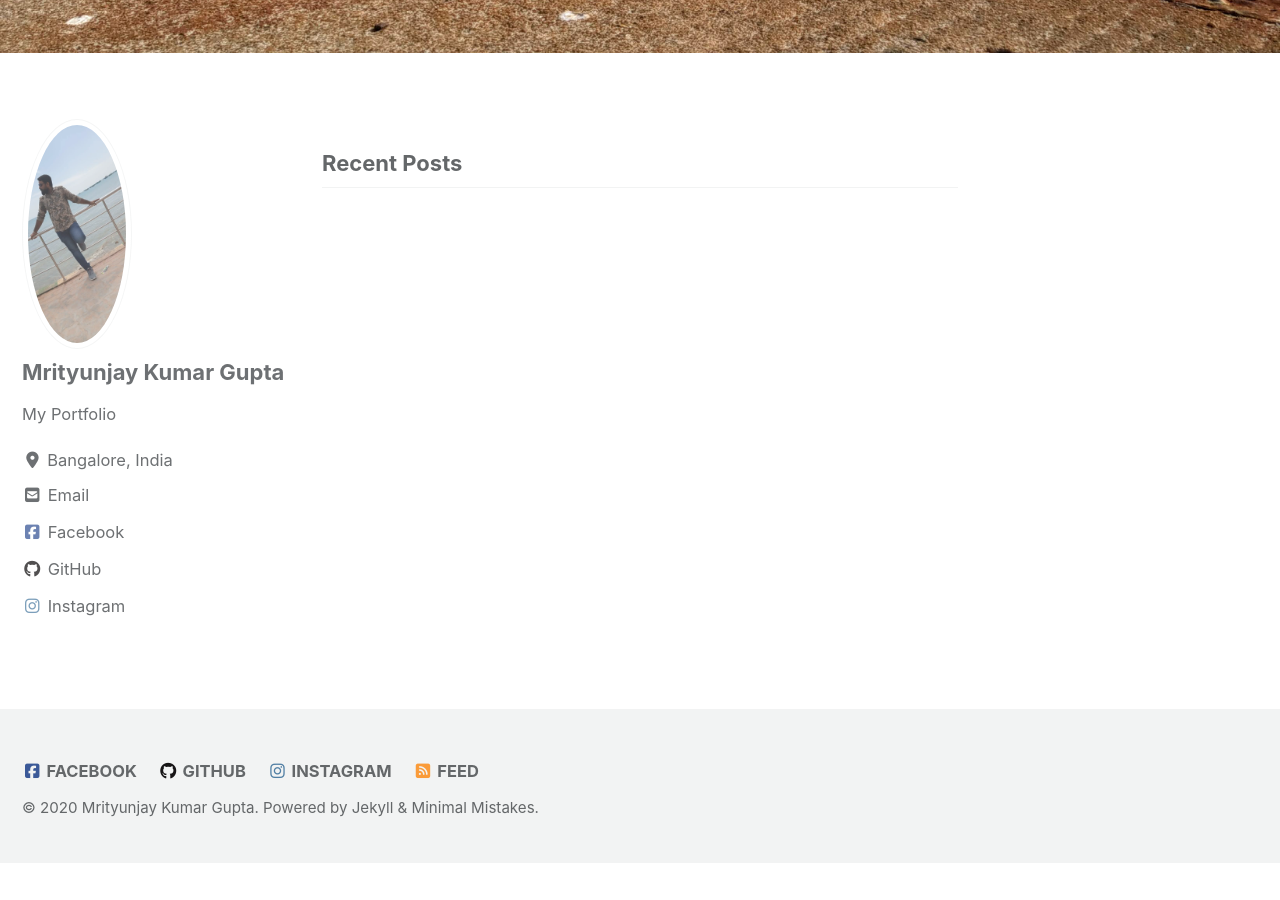
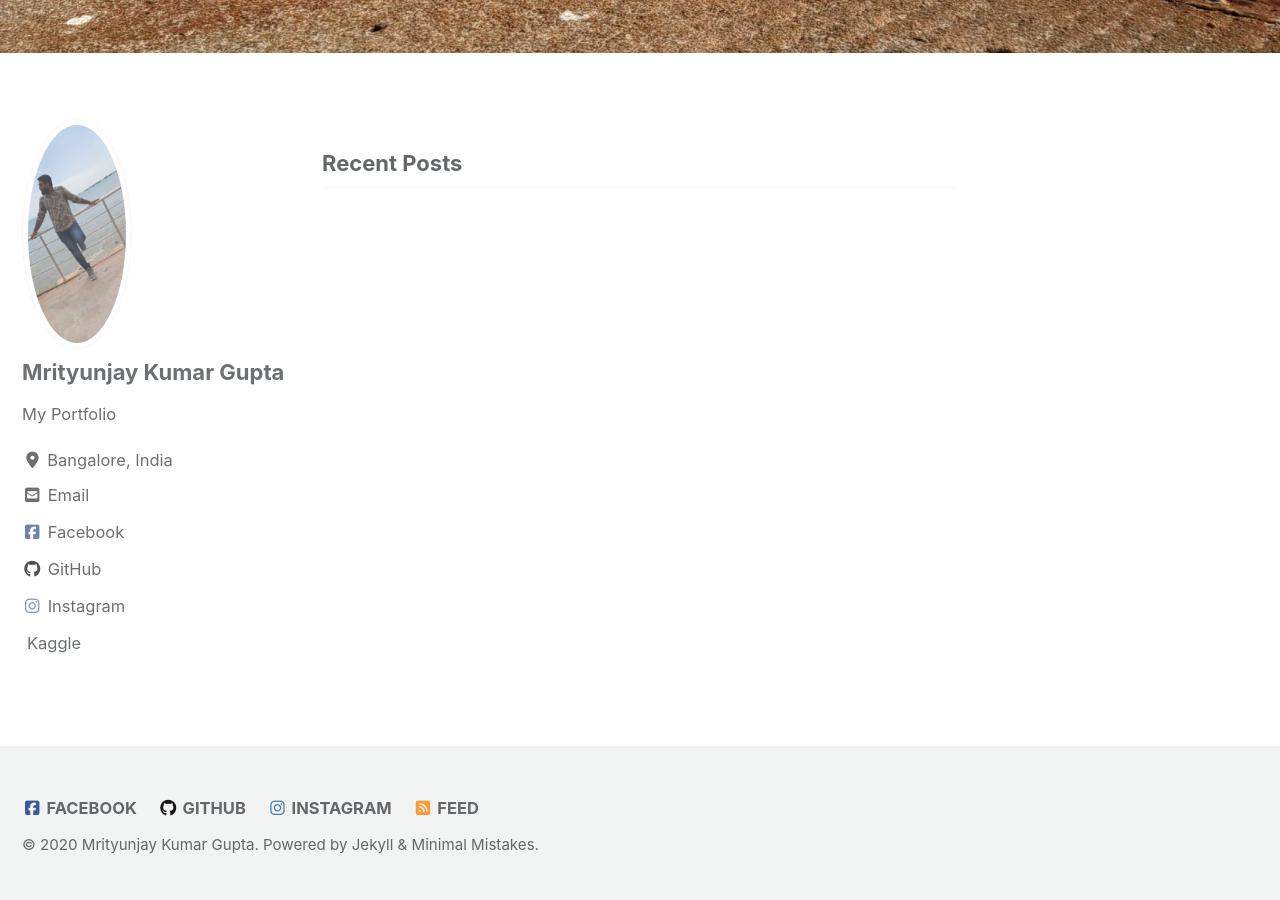
Before and after one commit to jaykumar1046/jaykumar.github.io, a Jekyll site: the page built from index.html, in a window 1280 px wide and 900 px high, scrolled down 676 px. Built offline with Jekyll 4.4.1, drawn with Linux system fonts in a browser that asks for light colours; cached includes are drawn as plain includes; nearby versions of some CDN libraries; the list of posts is cut into pages by our own code; before the commit the page ends 1539 px from its top, so only the background shows below that.

Commit message:
adding Kaggle icon

```diff
--- a/_config.yml
+++ b/_config.yml
@@ -117,6 +117,9 @@ author:
     - label: "Instagram"
       icon: "fab fa-fw fa-instagram"
       url: "https://www.instagram.com/jaykumar1046/"
+    - label: "Kaggle"
+      icon: "fab fa-fw- fa-Kaggle"
+      url: "https://www.kaggle.com/mrityunjay1046"
 
 # Site Footer
 footer:
```
